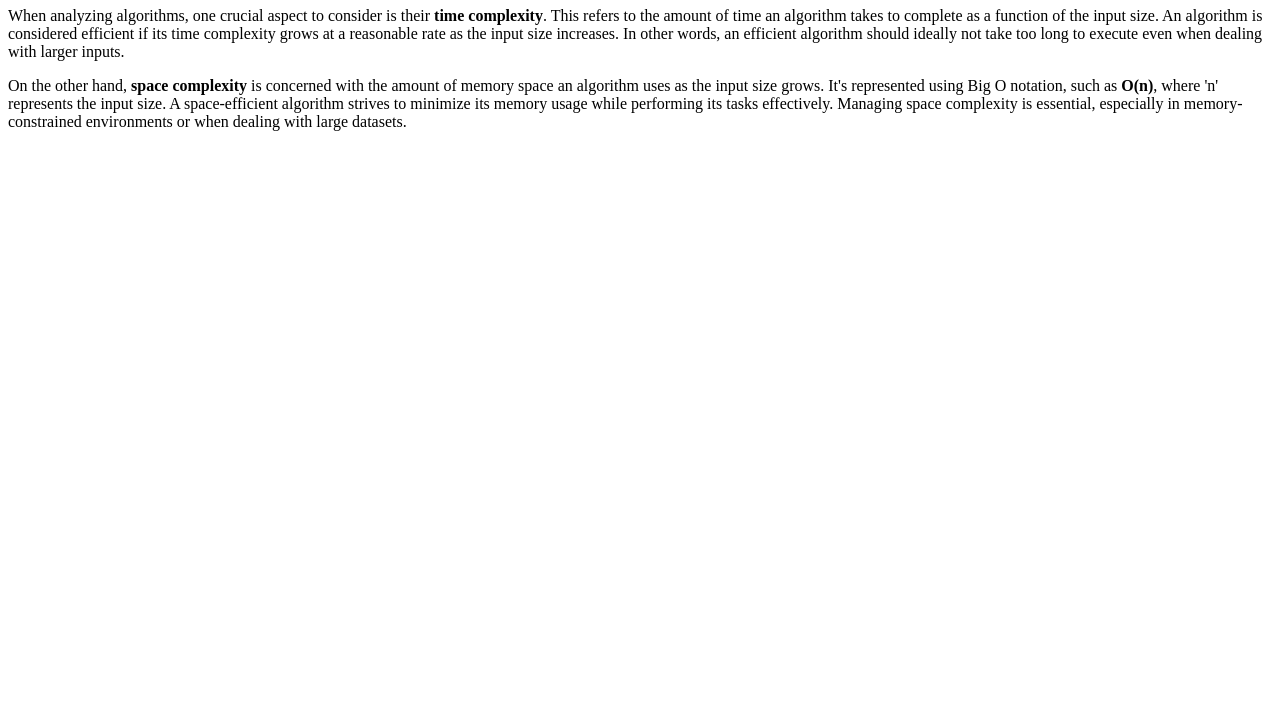
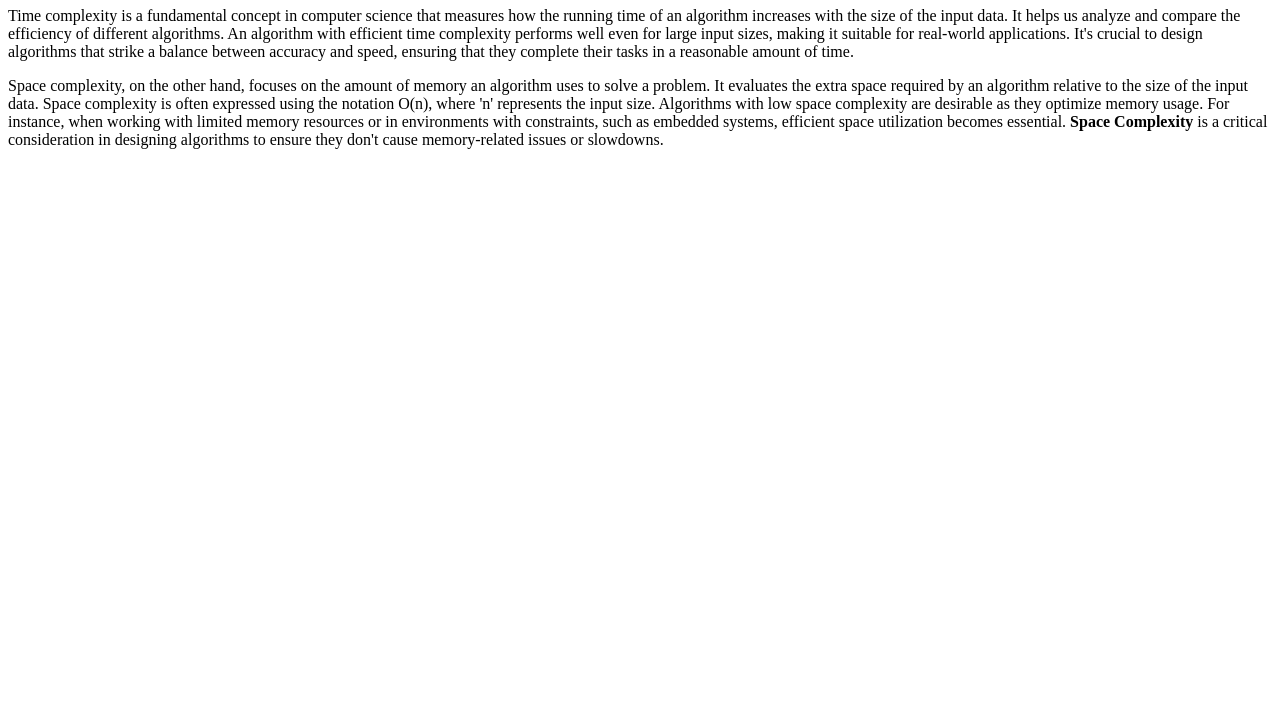
Before and after one commit to acciojob/time-and-space-complexity-Mohitkumar521, a website: page main.html in a window 1280 px wide. Shown: the part 73-800 px from the top of the page. Drawn offline with Linux system fonts and the light colour scheme.

Commit message:
created a submission

```diff
--- a/main.html
+++ b/main.html
@@ -1,11 +1,19 @@
 <!DOCTYPE html>
 <html>
 <head>
-    <title>Time and Space Complexity</title>
+  <title>Time and Space Complexity</title>
 </head>
 <body>
-    <h1>Understanding Time, Space, and Complexity</h1>
-    <p>When analyzing algorithms, one crucial aspect to consider is their <strong>time complexity</strong>. This refers to the amount of time an algorithm takes to complete as a function of the input size. An algorithm is considered efficient if its time complexity grows at a reasonable rate as the input size increases. In other words, an efficient algorithm should ideally not take too long to execute even when dealing with larger inputs.</p>
-    <p>On the other hand, <strong>space complexity</strong> is concerned with the amount of memory space an algorithm uses as the input size grows. It's represented using Big O notation, such as <strong>O(n)</strong>, where 'n' represents the input size. A space-efficient algorithm strives to minimize its memory usage while performing its tasks effectively. Managing space complexity is essential, especially in memory-constrained environments or when dealing with large datasets.</p>
+
+<h1>Understanding Time, Space, and Complexity</h1>
+
+<p>
+  Time complexity is a fundamental concept in computer science that measures how the running time of an algorithm increases with the size of the input data. It helps us analyze and compare the efficiency of different algorithms. An algorithm with efficient time complexity performs well even for large input sizes, making it suitable for real-world applications. It's crucial to design algorithms that strike a balance between accuracy and speed, ensuring that they complete their tasks in a reasonable amount of time.
+</p>
+
+<p>
+  Space complexity, on the other hand, focuses on the amount of memory an algorithm uses to solve a problem. It evaluates the extra space required by an algorithm relative to the size of the input data. Space complexity is often expressed using the notation O(n), where 'n' represents the input size. Algorithms with low space complexity are desirable as they optimize memory usage. For instance, when working with limited memory resources or in environments with constraints, such as embedded systems, efficient space utilization becomes essential. <b>Space Complexity</b> is a critical consideration in designing algorithms to ensure they don't cause memory-related issues or slowdowns.
+</p>
+
 </body>
 </html>
```
